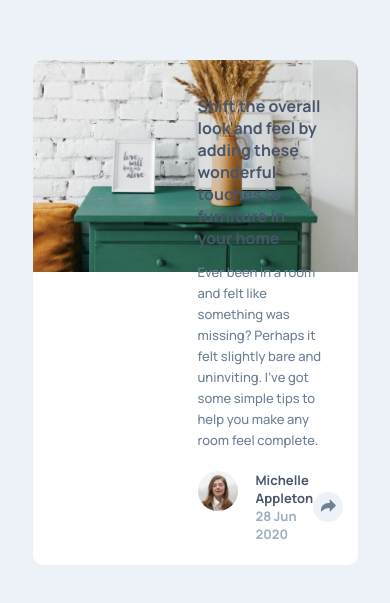
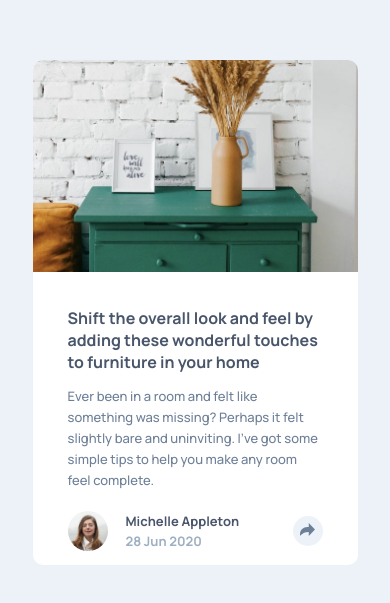
Before and after one commit to m4tut/preview_component, a plain HTML site: page index.html in a window 390 px wide. Shown: the part 105-708 px from the top of the page. Drawn offline with Linux system fonts and the light colour scheme.

Commit message:
update css file

```diff
--- a/style/style.css
+++ b/style/style.css
@@ -178,7 +178,7 @@ body {
 
     .block {
         height: 505px;
-        width: 325px;git
+        width: 325px;
         grid-template-columns: 1fr;
         grid-template-rows: 42% 58%;
     }
```
